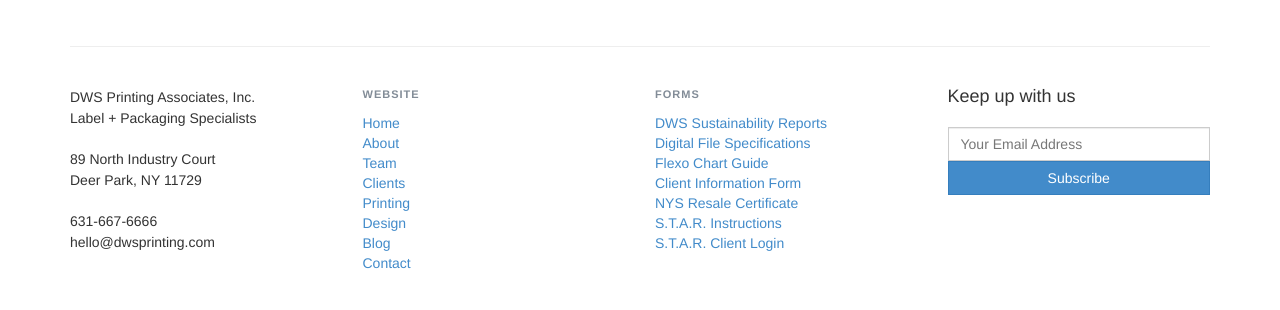
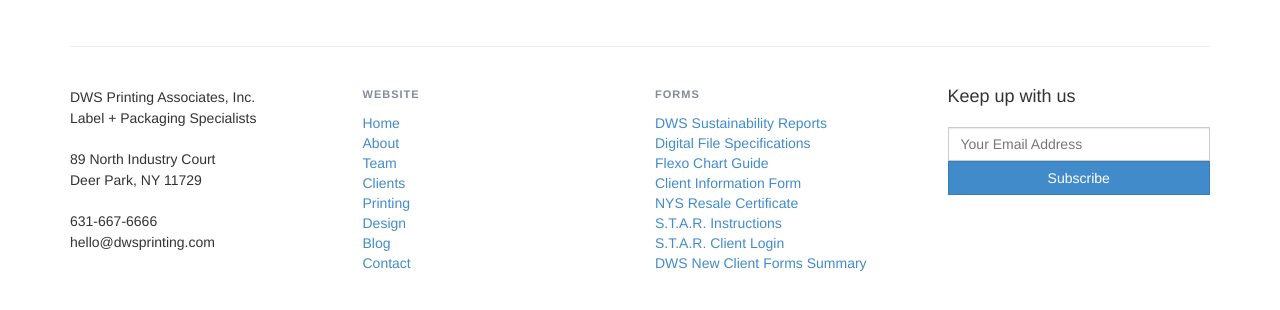
Before and after one commit to moizk/DWS-Jekyll, a Jekyll site: the page built from index.html, in a window 1280 px wide and 1102 px high, cut to the strip 779-1089 px from the top of the window. Built offline with Jekyll 4.4.1, drawn with Linux system fonts in a browser that asks for light colours; nearby versions of some CDN libraries; Markdown is read by kramdown in place of the engine named in the settings.

Commit message:
add client form

```diff
--- a/_layouts/default.html
+++ b/_layouts/default.html
@@ -107,6 +107,7 @@
                   <li><a href="pdf/nys_resale.pdf" target="_blank">NYS Resale Certificate</a></li>
                   <li><a href="pdf/dws_star_program.pdf" target="_blank">S.T.A.R. Instructions</a></li>
                   <li><a href="http://www.dws-star.com/webnative/listdir" target="_blank">S.T.A.R. Client Login</a></li>
+                  <li><a href="pdf/new-client-form.pdf" target="_blank">DWS New Client Forms Summary</a></li>
                 </ul>
               </div>
               <div class="col-md-3 col-xs-12">
```
Also changed, not shown: 1 other file.
